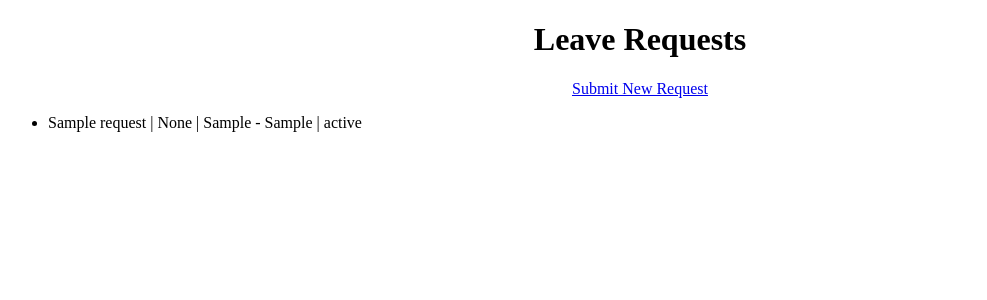
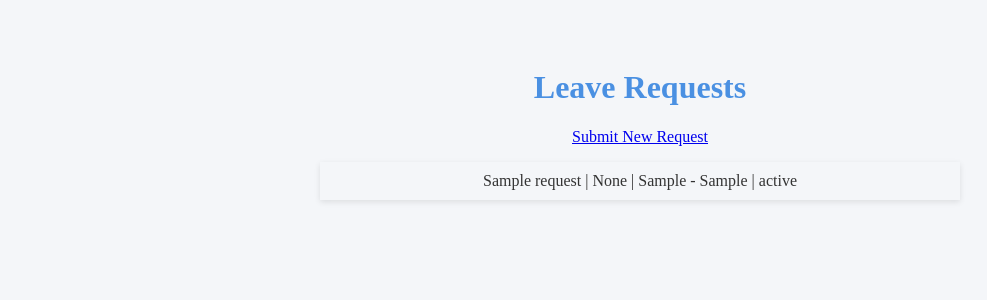
Before and after one commit to Raymond-Thomas/absence-tracker, a Flask app: page / in a window 1280 px wide. Shown: the top 300 px of the page, without its empty margins (0-987 px from the left). Run offline with Flask 3, Linux system fonts and the light colour scheme; tables that the repository leaves empty hold one stand-in row (values such as "Sample post").

Commit message:
Update index.html with embedded css

```diff
--- a/templates/index.html
+++ b/templates/index.html
@@ -1,6 +1,46 @@
 <!DOCTYPE html>
 <html>
-    <head><title>Absence Tracker</title></head>
+    <head>
+        <title>Absence Tracker</title>
+    <style>
+        body {
+            font-family: 'Segoe UI' sans-serif;
+            background-color: #f4f6f9;
+            padding: 40px;
+            text-align: center;
+            color: #333;
+        }
+        h1 {
+            color: #4a90e2;
+        }
+        ul {
+            list-style-type: none;
+            padding: 0;
+        }
+        li {
+            backgound: white;
+            padding: 10px 20px;
+            margin: 8px auto;
+            boarder-radius: 8px;
+            max-width: 600px;
+            box-shadow: 0 2px 6px rgba(0, 0, 0, 0.1);
+        }
+        .button {
+            display: inline-block;
+            margin-top: 20px;
+            background-color: #4a90e2;
+            color: white;
+            padding: 10px 18px;
+            border: none;
+            border-radius: 6px;
+            text-decoration: none;
+        }
+        .button:hover {
+            background-color: #3b7ac8;
+        }
+
+    </style>
+    </head>
 <body>
    <center><h1>Leave Requests</h1></center>
    <center><a href="/submit">Submit New Request</a></center>
```
